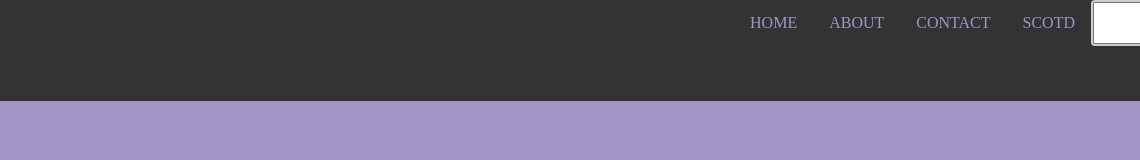
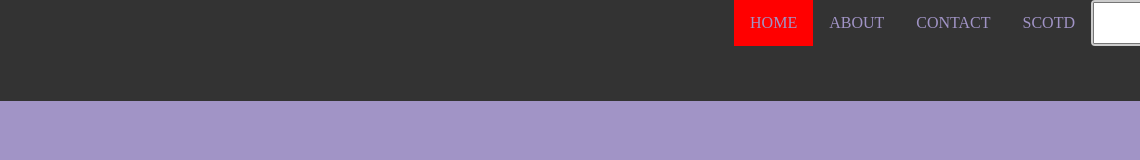
Before and after one commit to sqrtyraccoon/testracc.github.io, a plain HTML site: page homepage.html in a window 1280 px wide. In both pictures the pointer is over the link "HOME". Shown: the full height of the page, 0-1140 px from the left. Drawn offline with Linux system fonts and the light colour scheme.

Commit message:
Update style.css

```diff
--- a/assets/style.css
+++ b/assets/style.css
@@ -26,6 +26,9 @@ header {
     box-sizing: border-box;
     border: 2px solid #ccc;
     border-radius: 4px;
+}
+.navigation > a:hover {
+    background-color: red;
 }
 
 
```
